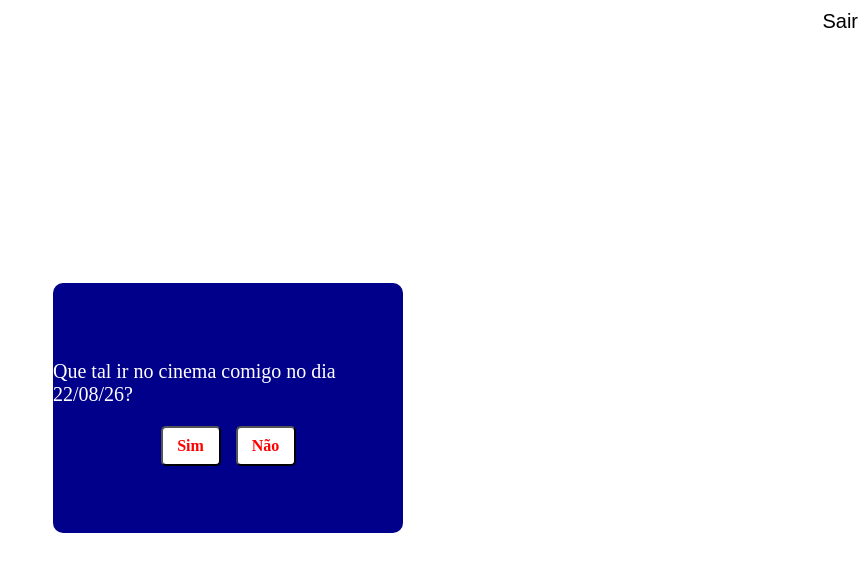
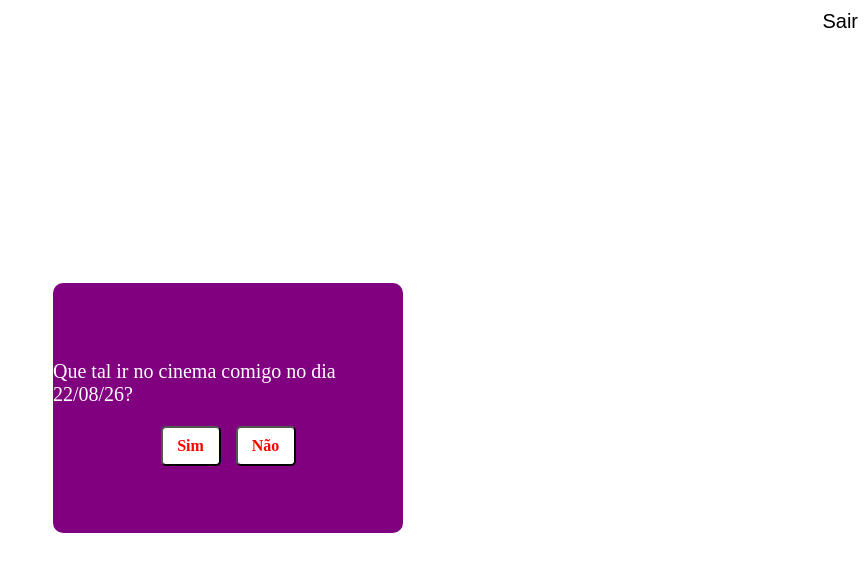
Before and after one commit to Toti-develp/Sim-Nao-Modelo2, a plain HTML site: page index.html in a window 1280 px wide. Shown: the whole page, without its empty margins (412-1280 px from the left). Drawn offline with Linux system fonts and the light colour scheme.

Commit message:
Change background color of .box to purple
Updated background color of .box class to purple.

```diff
--- a/style.css
+++ b/style.css
@@ -33,7 +33,7 @@ a {
     height: 250px;
     width: 350px;
     border-radius: 10px;
-    background: rgb(0, 0, 139);
+    background: purple;
     flex-direction: column;
     display: flex;
     align-items: center;
```
